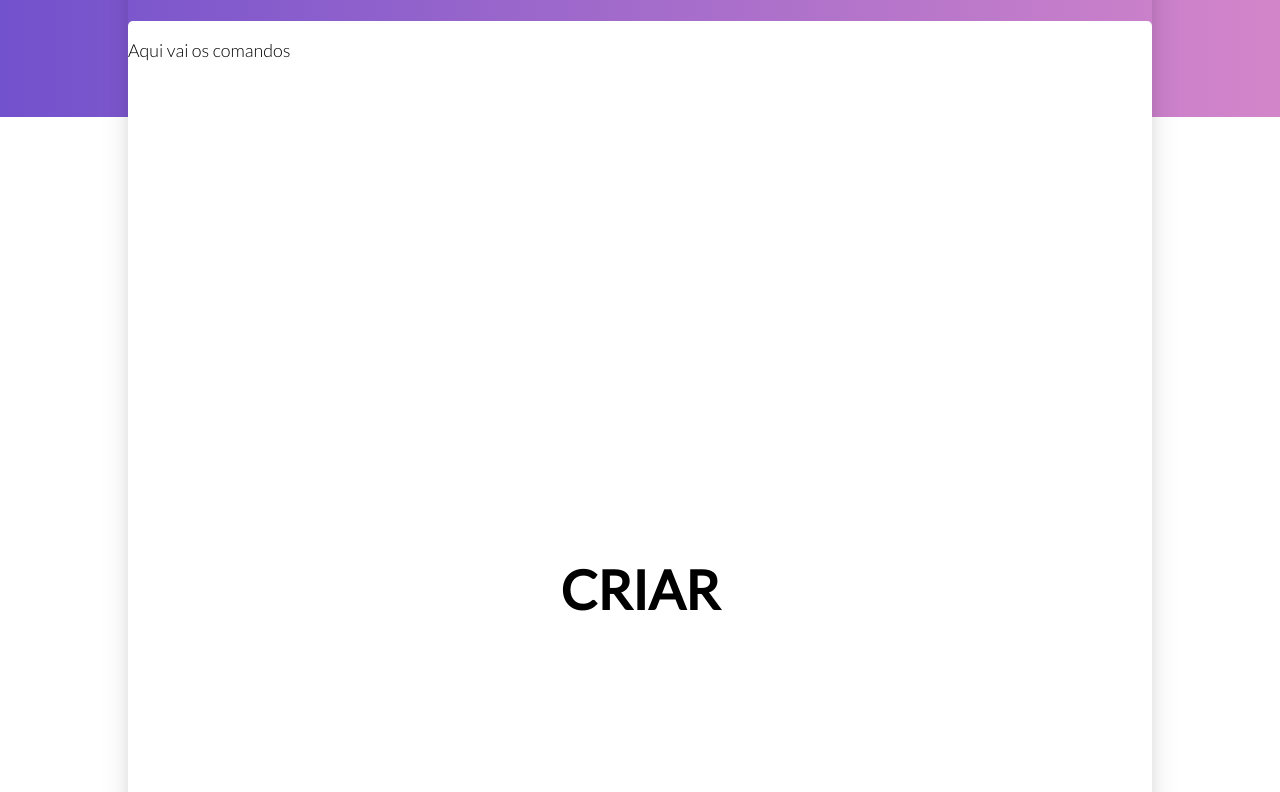
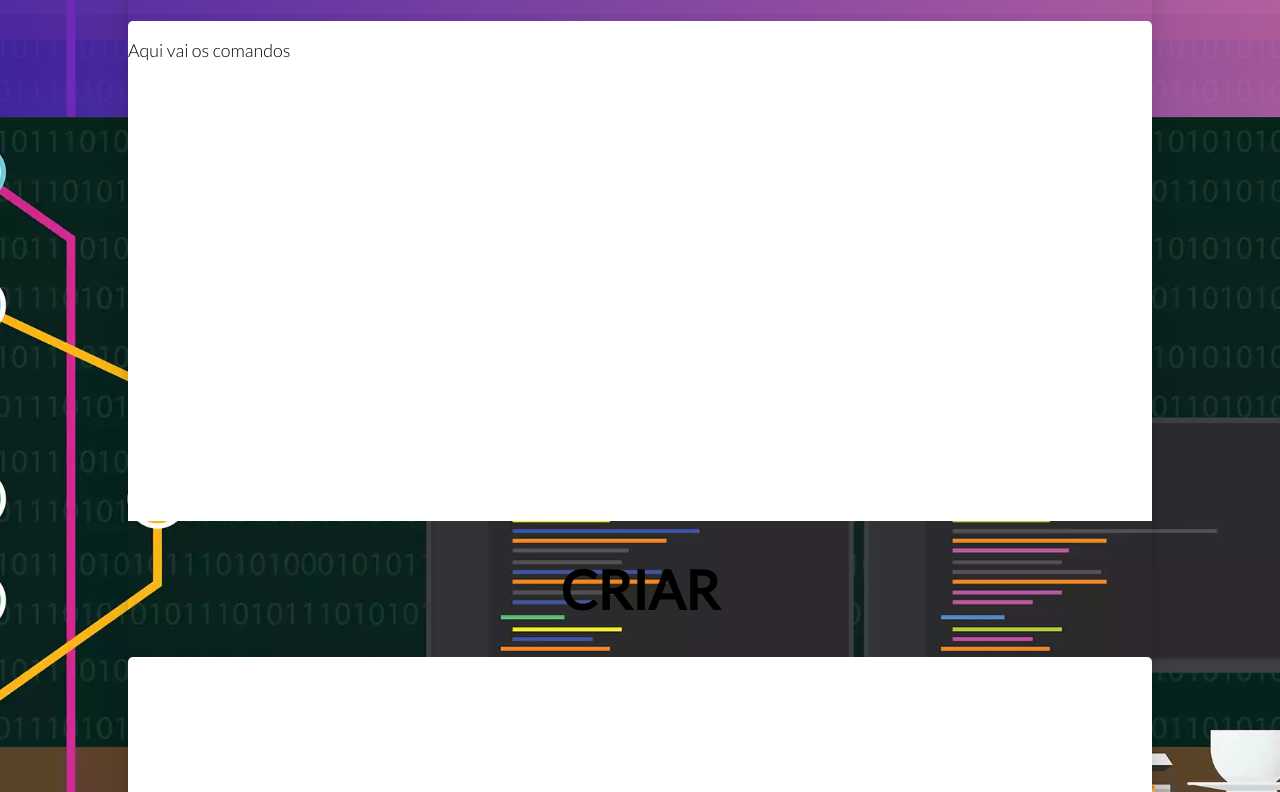
Before and after one commit to carlostomazin/git-comandos-e-dicas, a plain HTML site: page docs/index.html in a window 1280 px wide. Shown: the part 683-1475 px from the top of the page. Drawn offline with Linux system fonts and the light colour scheme; the site is published under a folder, as on GitHub Pages, so addresses that start at the root find nothing.

Commit message:
Atualiza site

```diff
--- a/docs/css/style.css
+++ b/docs/css/style.css
@@ -3,7 +3,6 @@ html {
 }
 
 body {
-  background-image: url(/docs/img/git-background.webp);
   background-size: cover;
   background-repeat: no-repeat;
   background-attachment: fixed;
--- a/docs/index.html
+++ b/docs/index.html
@@ -12,7 +12,7 @@
 
 </head>
 
-<body>
+<body style="background-image: url(img/git-background.webp)">
     <div class="boxed-page">
         <div class="jumbotron">
             <div class="container">
```
